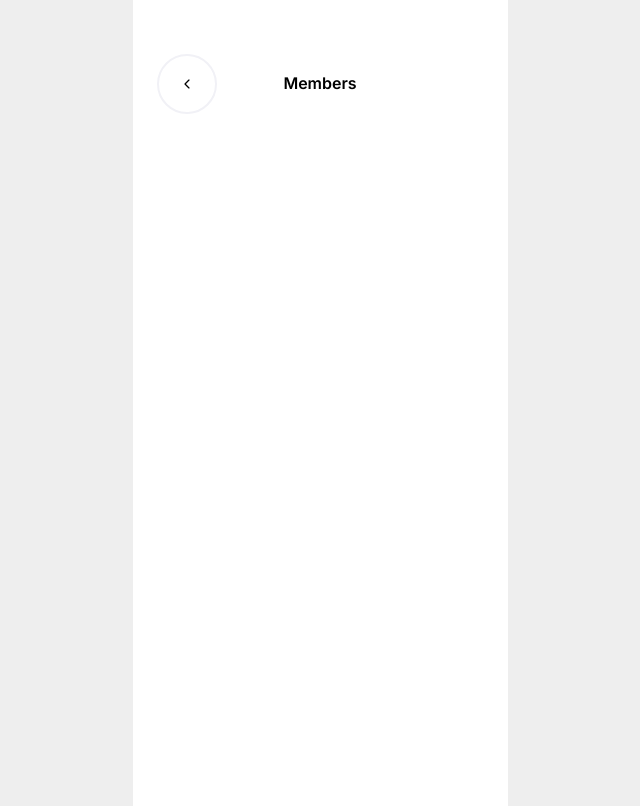
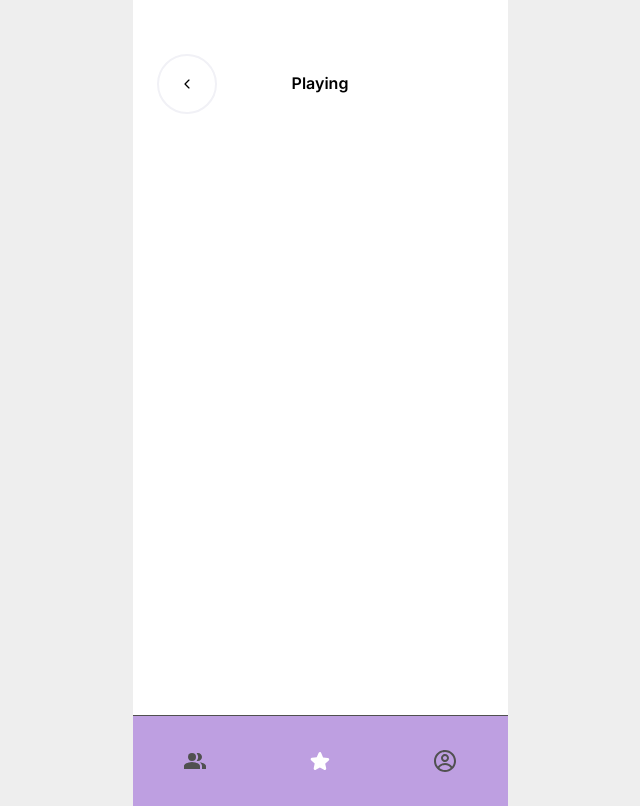
Before and after one commit to doradora523/pont-co, a React (Create React App) app: page /playing in a window 1280 px wide. Shown: the whole page, without its empty margins (320-960 px from the left). Built offline with nearby package versions, Linux system fonts and the light colour scheme.

Commit message:
fix: TabBar 클릭 이벤트 선택범위 수정

```diff
--- a/src/components/common/bar/TabBar.jsx
+++ b/src/components/common/bar/TabBar.jsx
@@ -10,29 +10,26 @@ const TabBar = ({ member, playing, myProfile }) => {
 
   return (
     <div className="tab-bar">
-      <div>
-        <MdPeopleAlt
-          className={member}
+      <div
         onClick={() => {
           navigate('/');
         }}
-        />
+      >
+        <MdPeopleAlt className={member} />
       </div>
-      <div>
-        <TiStarFullOutline
-          className={playing}
+      <div
         onClick={() => {
           navigate('/playing');
         }}
-        />
+      >
+        <TiStarFullOutline className={playing} />
       </div>
-      <div>
-        <CgProfile
-          className={myProfile}
+      <div
         onClick={() => {
           navigate('/my-profile');
         }}
-        />
+      >
+        <CgProfile className={myProfile} />
       </div>
     </div>
   );
--- a/src/components/common/bar/TabBar.scss
+++ b/src/components/common/bar/TabBar.scss
@@ -12,6 +12,7 @@
   z-index: 999;
 
   div {
+    width: 100%;
     height: 100%;
     flex: 1;
     display: flex;
--- a/src/pages/myProfile/MyProfile.jsx
+++ b/src/pages/myProfile/MyProfile.jsx
@@ -1,15 +1,15 @@
-import React from 'react'
-import TextBar from '../../components/common/bar/TextBar'
+import React from 'react';
+import TextBar from '../../components/common/bar/TextBar';
+import TabBar from '../../components/common/bar/TabBar';
 
 const MyProfile = () => {
   return (
     <div>
-      <TextBar title={'Members'} setting={'setting'} />
-      <div>
+      <TextBar title={'My Profile'} setting={'setting'} />
+      <div></div>
+      <TabBar myProfile={'active'} />
+    </div>
+  );
+};
 
-      </div>
-    </div>
-  )
-}
-
-export default MyProfile
+export default MyProfile;
--- a/src/pages/playing/Playing.jsx
+++ b/src/pages/playing/Playing.jsx
@@ -1,10 +1,13 @@
 import React from 'react';
 import TextBar from '../../components/common/bar/TextBar';
+import TabBar from '../../components/common/bar/TabBar';
 
 const Playing = () => {
   return (
     <div>
-      <TextBar title={'Members'} back={'back'} />
+      <TextBar title={'Playing'} back={'back'} />
+      <div></div>
+      <TabBar playing={'active'} />
     </div>
   );
 };
```
Lines whose indentation alone changed are shown as unchanged.
